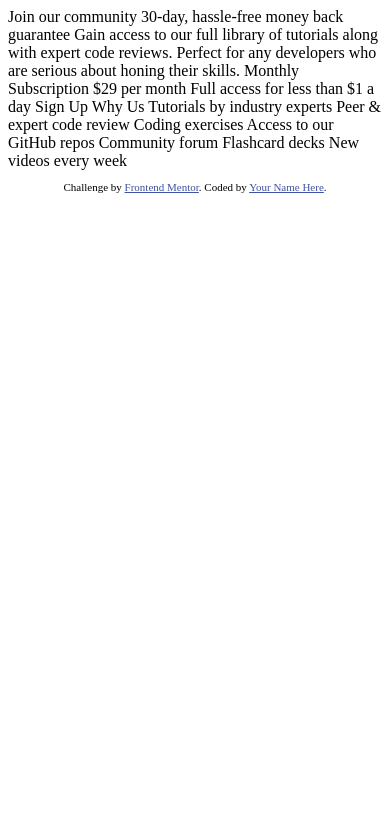
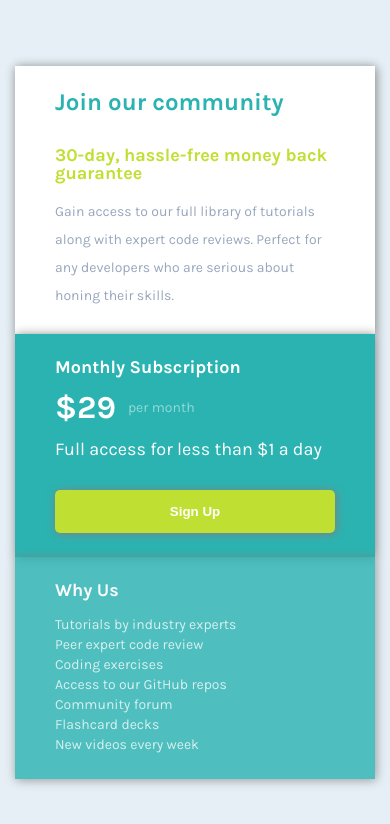
Before and after one commit to PhilosopherDev/single-price-grid-component, a plain HTML site: page index.html in a window 390 px wide. Drawn offline with Linux system fonts and the light colour scheme.

Commit message:
apply mobile CSS

```diff
--- a/index.html
+++ b/index.html
@@ -1,50 +1,53 @@
 <!DOCTYPE html>
 <html lang="en">
+
 <head>
   <meta charset="UTF-8">
-  <meta name="viewport" content="width=device-width, initial-scale=1.0"> <!-- displays site properly based on user's device -->
+  <meta name="viewport" content="width=device-width, initial-scale=1.0">
+  <!-- displays site properly based on user's device -->
 
   <link rel="icon" type="image/png" sizes="32x32" href="./images/favicon-32x32.png">
+  <link rel="preconnect" href="https://fonts.googleapis.com">
+  <link rel="preconnect" href="https://fonts.gstatic.com" crossorigin>
+  <link href="https://fonts.googleapis.com/css2?family=Karla:ital,wght@0,200..800;1,200..800&display=swap"
+    rel="stylesheet">
+  <link rel="stylesheet" href="style.css">
 
   <title>Frontend Mentor | Single Price Grid Component</title>
+</head>
 
-  <!-- Feel free to remove these styles or customise in your own stylesheet 👍 -->
-  <style>
-    .attribution { font-size: 11px; text-align: center; }
-    .attribution a { color: hsl(228, 45%, 44%); }
-  </style>
-</head>
 <body>
-  Join our community
+  <div class="container">
+    <div class="card card__white">
+      <div class="main-title cyan margin-bottom-2">Join our community</div>
+      <div class="sub-title bright-yellow">30-day, hassle-free money back guarantee</div>
+      <div class="description__small line-height-long margin-top">Gain access to our full library of tutorials
+        along
+        with expert
+        code reviews.
+        Perfect for any developers who are serious about honing their skills.</div>
+    </div>
+    <div class="card card__cyan">
+      <div class="sub-title white">Monthly Subscription</div>
+      <div class="cost__container white margin-top">
+        <span class="cost">$29</span>
+        <span class="cost__description cost__position">per month</span>
+      </div>
+      <div class="description white margin-top margin-bottom-2">Full access for less than $1 a day</div>
+      <button class="btn-main">Sign Up</button>
+    </div>
+    <div class="card card__cyan card__opacity">
+      <div class="sub-title white">Why Us</div>
+      <div class="description__small white card__opacity line-height-short margin-top">
+        Tutorials by industry experts<br>
+        Peer expert code review<br>
+        Coding exercises<br>
+        Access to our GitHub repos<br>
+        Community forum<br>
+        Flashcard decks<br>
+        New videos every week</div>
+    </div>
+  </div>
+</body>
 
-  30-day, hassle-free money back guarantee
-
-  Gain access to our full library of tutorials along with expert code reviews.
-  Perfect for any developers who are serious about honing their skills.
-
-  Monthly Subscription
-
-  &dollar;29 per month
-
-  Full access for less than &dollar;1 a day
-
-  Sign Up
-
-  Why Us
-
-  Tutorials by industry experts
-  Peer &amp; expert code review
-  Coding exercises
-  Access to our GitHub repos
-  Community forum
-  Flashcard decks
-  New videos every week
-
-  <footer>
-    <p class="attribution">
-      Challenge by <a href="https://www.frontendmentor.io?ref=challenge" target="_blank">Frontend Mentor</a>.
-      Coded by <a href="#">Your Name Here</a>.
-    </p>
-  </footer>
-</body>
 </html>
--- /dev/null
+++ b/style.css
@@ -0,0 +1,262 @@
+/* http://meyerweb.com/eric/tools/css/reset/
+   v2.0 | 20110126
+   License: none (public domain)
+*/
+
+html,
+body,
+div,
+span,
+applet,
+object,
+iframe,
+h1,
+h2,
+h3,
+h4,
+h5,
+h6,
+p,
+blockquote,
+pre,
+a,
+abbr,
+acronym,
+address,
+big,
+cite,
+code,
+del,
+dfn,
+em,
+img,
+ins,
+kbd,
+q,
+s,
+samp,
+small,
+strike,
+strong,
+sub,
+sup,
+tt,
+var,
+b,
+u,
+i,
+center,
+dl,
+dt,
+dd,
+ol,
+ul,
+li,
+fieldset,
+form,
+label,
+legend,
+table,
+caption,
+tbody,
+tfoot,
+thead,
+tr,
+th,
+td,
+article,
+aside,
+canvas,
+details,
+embed,
+figure,
+figcaption,
+footer,
+header,
+hgroup,
+menu,
+nav,
+output,
+ruby,
+section,
+summary,
+time,
+mark,
+audio,
+video {
+    margin: 0;
+    padding: 0;
+    border: 0;
+    font-size: 100%;
+    font: inherit;
+    vertical-align: baseline;
+}
+
+/* HTML5 display-role reset for older browsers */
+article,
+aside,
+details,
+figcaption,
+figure,
+footer,
+header,
+hgroup,
+menu,
+nav,
+section {
+    display: block;
+}
+
+body {
+    line-height: 1;
+}
+
+ol,
+ul {
+    list-style: none;
+}
+
+blockquote,
+q {
+    quotes: none;
+}
+
+blockquote:before,
+blockquote:after,
+q:before,
+q:after {
+    content: '';
+    content: none;
+}
+
+table {
+    border-collapse: collapse;
+    border-spacing: 0;
+}
+
+/* typo, color, font */
+
+body {
+    font-size: 16px;
+    font-family: "Karla", sans-serif;
+    font-weight: 400;
+    color: hsl(218, 22%, 67%);
+    background-color: hsl(204, 43%, 93%);
+    box-sizing: border-box;
+}
+
+.bright-yellow {
+    color: #C0DF33;
+}
+
+.cyan {
+    color: #2AB3B1;
+}
+
+.white {
+    color: white;
+}
+
+.container {
+    display: flex;
+    align-items: center;
+    justify-content: center;
+    min-height: 100vh;
+    flex-direction: column;
+    border-radius: 10px;
+}
+
+.card {
+    display: block;
+    padding: 1.5rem 2.5rem;
+    width: 280px;
+    box-shadow: 1px 1px 10px grey;
+}
+
+.card__white {
+    background-color: white;
+}
+
+.card__cyan {
+    background-color: #2AB3B1;
+}
+
+.card__opacity {
+    opacity: 0.8;
+}
+
+.main-title {
+    font-size: 1.5rem;
+    font-weight: bold;
+}
+
+.sub-title {
+    font-size: 1.125rem;
+    font-weight: bold;
+}
+
+.description {
+    font-size: 1.125rem;
+}
+
+.description__small {
+    font-size: 0.875rem;
+
+}
+
+.line-height-short {
+    line-height: 1.25rem;
+}
+
+.line-height-long {
+    line-height: 1.75rem;
+}
+
+.cost__container {
+    height: 2rem;
+    position: relative;
+}
+
+.cost {
+    font-size: 2rem;
+    font-weight: bold;
+}
+
+.cost__description {
+    font-weight: 400;
+    font-size: 0.875rem;
+    opacity: 0.5;
+}
+
+.cost__position {
+    padding-left: 0.75rem;
+    position: absolute;
+    top: 50%;
+    transform: translateY(-50%);
+}
+
+.btn-main {
+    border-radius: 5px;
+    font-weight: bold;
+    background-color: #C0DF33;
+    color: white;
+    padding: .875rem 0;
+    border: 0;
+    width: 100%;
+    box-shadow: 1px 1px 10px grey;
+}
+
+.margin-top {
+    margin-top: 1rem;
+}
+
+.margin-bottom-2 {
+    margin-bottom: 2rem;
+}
+
+
+@media only screen and (min-width : 780px) {
+    .card {
+        /* padding: 1.5rem; */
+    }
+}
```
